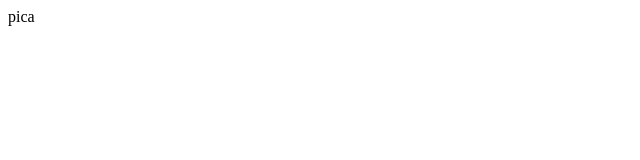
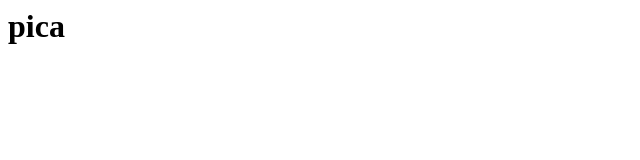
Before and after one commit to xxxbia/bibia-test, a plain HTML site: page index.html in a window 1280 px wide. Shown: the whole page, without its empty margins (0-640 px from the left). Drawn offline with Linux system fonts and the light colour scheme.

Commit message:
Update index.html

```diff
--- a/index.html
+++ b/index.html
@@ -6,7 +6,7 @@
 </head>
 <body>
 
-  <h>pica</h>
+  <h1>pica</h1>
 
 </body>
 </html>
```
